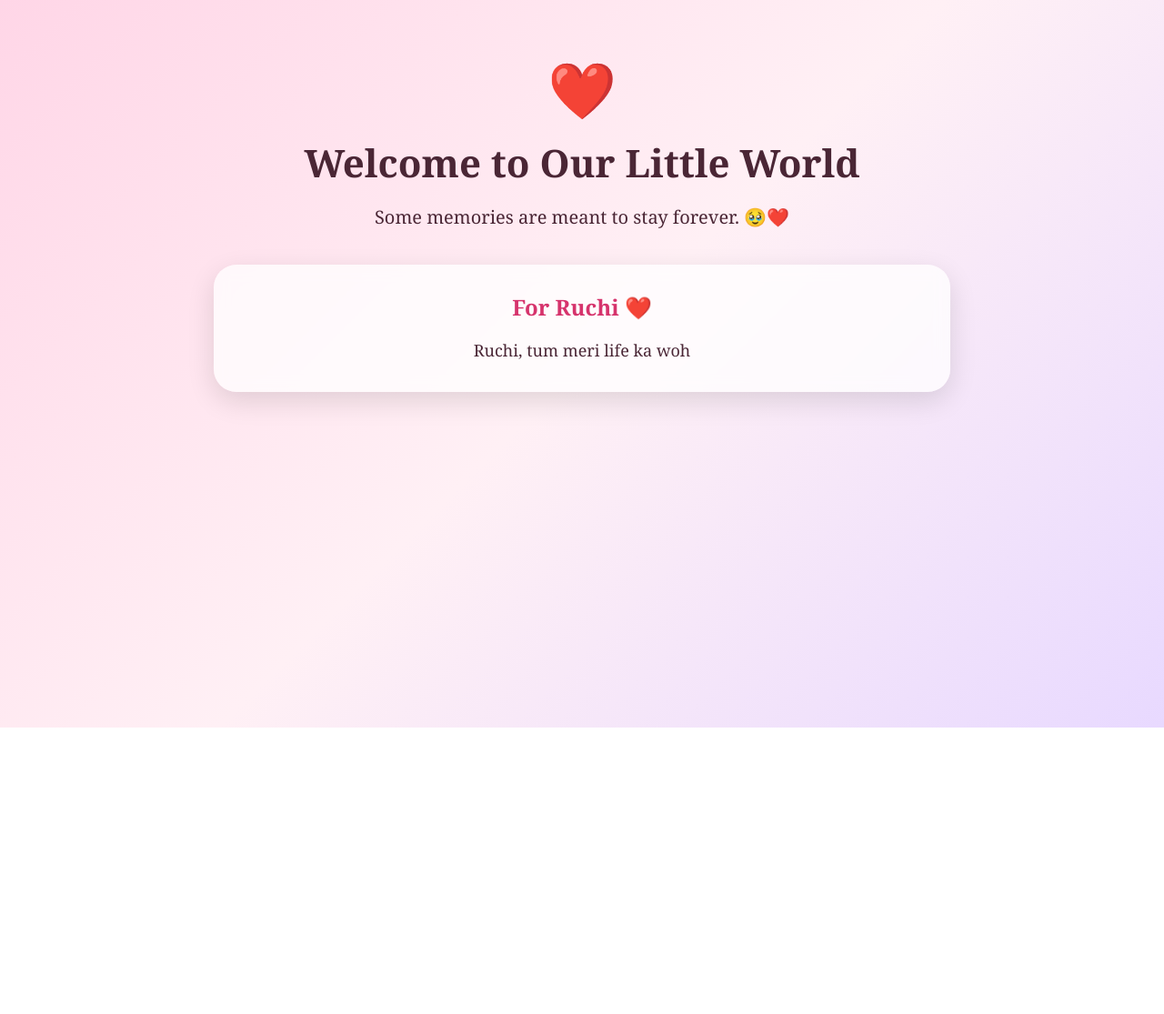
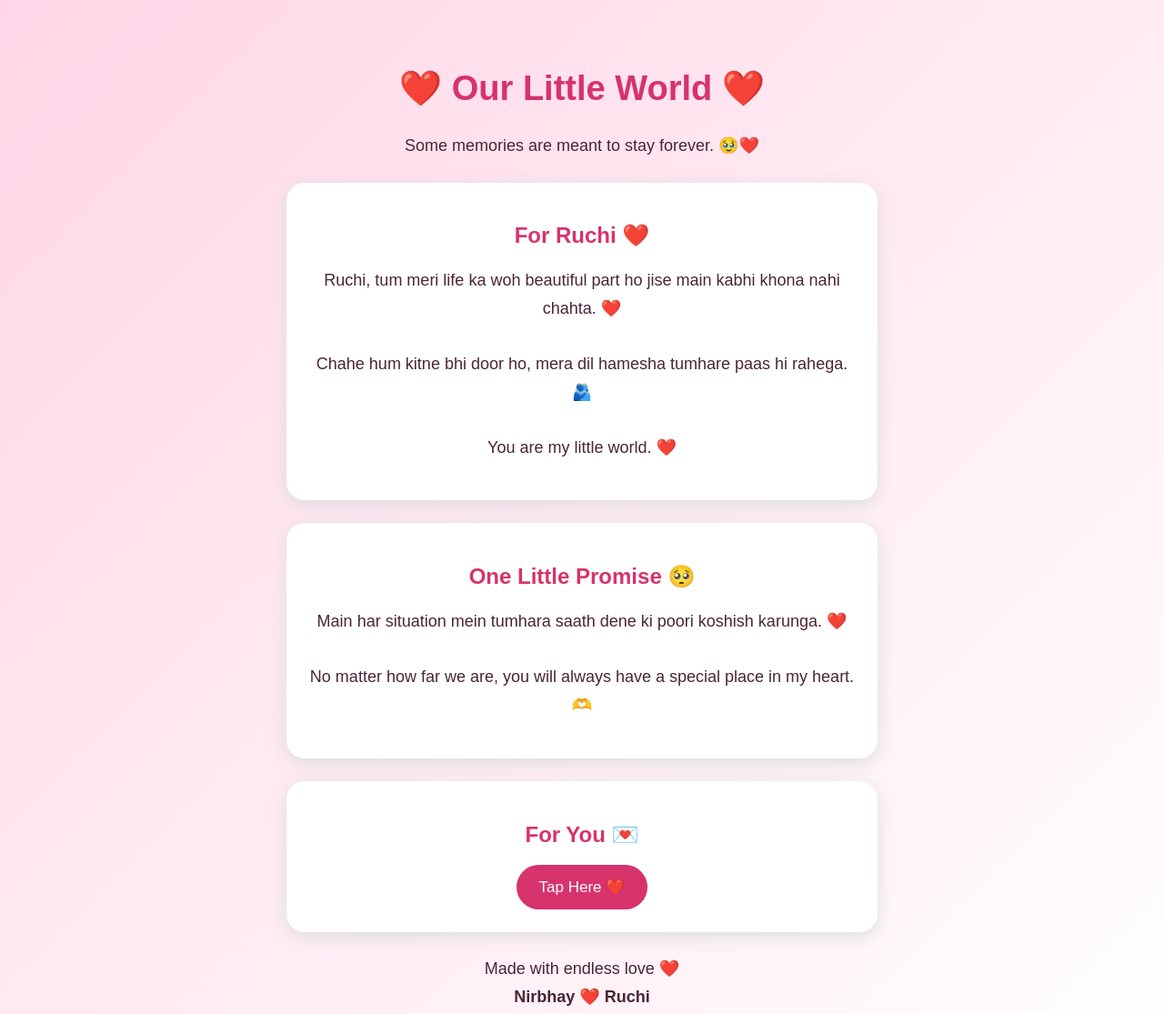
Before and after one commit to nirbhayy9140-beep/Ruchi-memory, a plain HTML site: page index.html in a window 1280 px wide. Shown: the top 1115 px of the page at 91% size. Before the commit the page ends 800 px from the top, so only its background shows below. Drawn offline with Linux system fonts and the light colour scheme.

Commit message:
Update index.html

```diff
--- a/index.html
+++ b/index.html
@@ -6,121 +6,52 @@
 <title>Our Little World ❤️</title>
 
 <style>
-    * {
-      box-sizing: border-box;
+body {
   margin: 0;
-      padding: 0;
-    }
-
-    body {
-      min-height: 100vh;
-      font-family: Georgia, serif;
-      background: linear-gradient(135deg, #ffd6e7, #fff0f5, #e8d9ff);
+  font-family: Arial, sans-serif;
+  text-align: center;
+  background: linear-gradient(135deg, #ffd6e7, #fff);
   color: #4a2635;
-      text-align: center;
-      overflow-x: hidden;
 }
 
 .container {
-      max-width: 850px;
-      margin: auto;
-      padding: 60px 20px;
-    }
-
-    .heart {
-      font-size: 55px;
-      animation: beat 1.2s infinite;
+  padding: 50px 20px;
 }
 
 h1 {
-      font-size: 42px;
-      margin: 15px 0;
-    }
-
-    .subtitle {
-      font-size: 20px;
-      line-height: 1.7;
-      margin-bottom: 35px;
+  color: #d6336c;
+  font-size: 38px;
 }
 
 .card {
-      background: rgba(255,255,255,0.75);
-      padding: 30px;
-      margin: 25px 0;
-      border-radius: 25px;
-      box-shadow: 0 10px 30px rgba(0,0,0,0.12);
-      backdrop-filter: blur(8px);
+  background: white;
+  margin: 25px auto;
+  padding: 25px;
+  max-width: 600px;
+  border-radius: 20px;
+  box-shadow: 0 5px 20px #ddd;
 }
 
-    .card h2 {
-      margin-bottom: 15px;
+h2 {
   color: #d6336c;
 }
 
-    .message {
+p {
   font-size: 18px;
-      line-height: 1.8;
+  line-height: 1.7;
 }
 
 button {
-      border: none;
   background: #d6336c;
   color: white;
+  border: none;
   padding: 14px 25px;
   border-radius: 30px;
   font-size: 17px;
-      cursor: pointer;
-      margin-top: 15px;
-      box-shadow: 0 6px 15px rgba(214,51,108,0.3);
 }
 
-    button:hover {
-      transform: scale(1.05);
-    }
-
-    #secret {
+#message {
   display: none;
-      margin-top: 20px;
-      font-size: 19px;
-      color: #b21f55;
-      line-height: 1.7;
-    }
-
-    .footer {
-      margin-top: 45px;
-      font-size: 16px;
-    }
-
-    @keyframes beat {
-      0%, 100% {
-        transform: scale(1);
-      }
-      50% {
-        transform: scale(1.18);
-      }
-    }
-
-    .floating-heart {
-      position: fixed;
-      bottom: -30px;
-      font-size: 22px;
-      animation: float 7s linear infinite;
-      opacity: 0.7;
-      pointer-events: none;
-    }
-
-    @keyframes float {
-      from {
-        transform: translateY(0);
-        opacity: 0;
-      }
-      20% {
-        opacity: 0.8;
-      }
-      to {
-        transform: translateY(-110vh);
-        opacity: 0;
-      }
 }
 </style>
 </head>
@@ -129,16 +60,70 @@
 
 <div class="container">
 
-    <div class="heart">❤️</div>
+<h1>❤️ Our Little World ❤️</h1>
 
-    <h1>Welcome to Our Little World</h1>
+<p>Some memories are meant to stay forever. 🥹❤️</p>
 
-    <p class="subtitle">
-      Some memories are meant to stay forever. 🥹❤️
+<div class="card">
+
+<h2>For Ruchi ❤️</h2>
+
+<p>
+Ruchi, tum meri life ka woh beautiful part ho
+jise main kabhi khona nahi chahta. ❤️
+<br><br>
+Chahe hum kitne bhi door ho,
+mera dil hamesha tumhare paas hi rahega. 🫂
+<br><br>
+You are my little world. ❤️
 </p>
 
+</div>
+
 <div class="card">
-      <h2>For Ruchi ❤️</h2>
 
-      <p class="message">
-        Ruchi, tum meri life ka woh
+<h2>One Little Promise 🥺</h2>
+
+<p>
+Main har situation mein tumhara saath dene ki
+poori koshish karunga. ❤️
+<br><br>
+No matter how far we are,
+you will always have a special place in my heart. 🫶
+</p>
+
+</div>
+
+<div class="card">
+
+<h2>For You 💌</h2>
+
+<button onclick="showMessage()">Tap Here ❤️</button>
+
+<p id="message">
+Ruchi... ❤️
+<br><br>
+I love you more than words can explain. 🥹❤️
+<br><br>
+And if I had to choose again,
+I would still choose you. 🫂💕
+</p>
+
+</div>
+
+<p>
+Made with endless love ❤️
+<br>
+<b>Nirbhay ❤️ Ruchi</b>
+</p>
+
+</div>
+
+<script>
+function showMessage() {
+  document.getElementById("message").style.display = "block";
+}
+</script>
+
+</body>
+</html>
```
Lines whose indentation alone changed are shown as unchanged.
